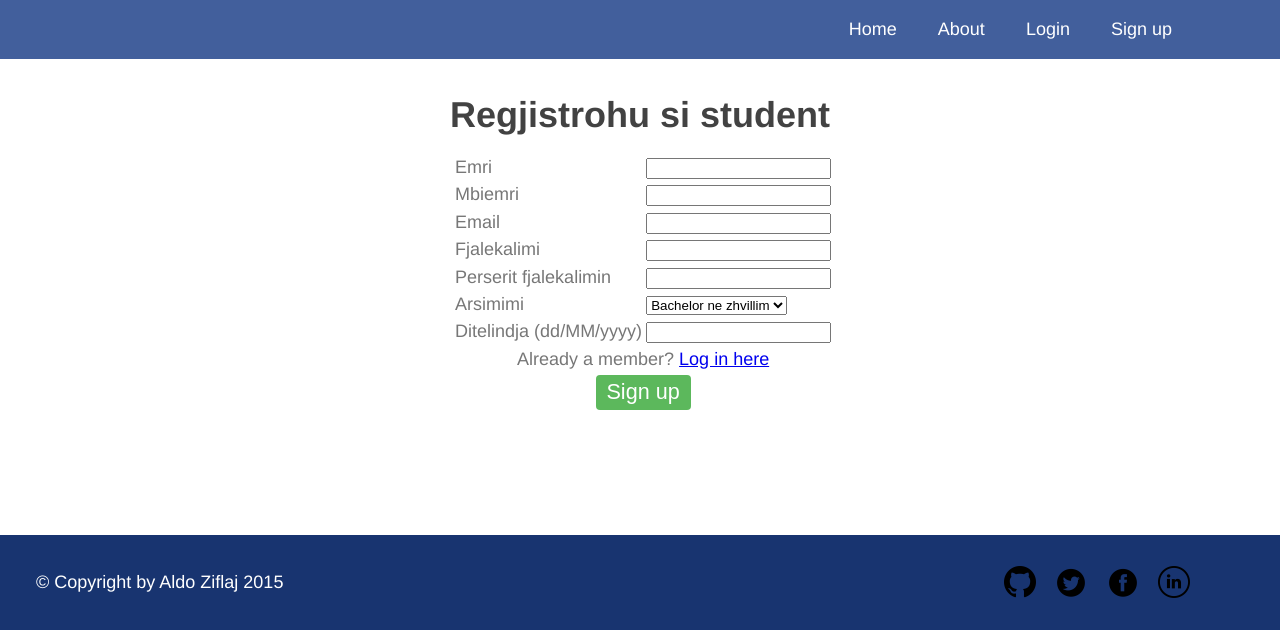
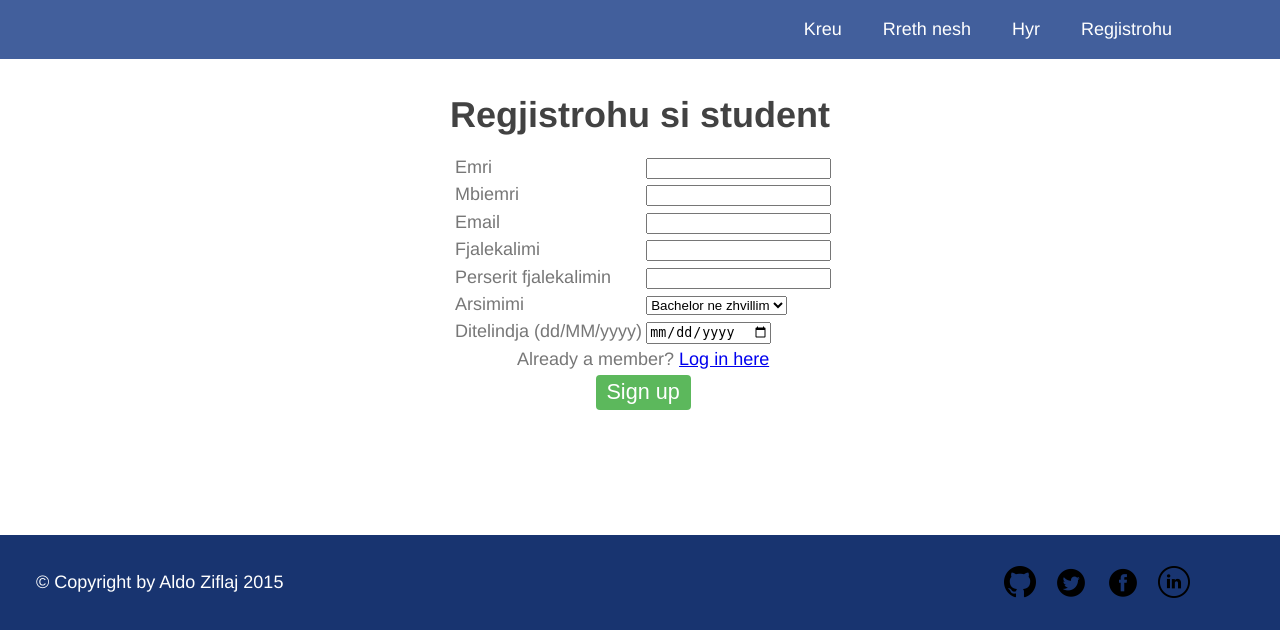
Before and after one commit to aziflaj/upt-web-dev, a PHP site: page /signup.php in a window 1280 px wide. Shown: the top 630 px of the page. Run offline with PHP 8.4, Linux system fonts and the light colour scheme.

Commit message:
validate date

```diff
--- a/public/includes/header.php
+++ b/public/includes/header.php
@@ -9,21 +9,23 @@
     <link rel="stylesheet" href="assets/css/theme.css">
     <link rel="stylesheet" href="assets/css/layout.css">
     <link rel="stylesheet" href="assets/css/modules.css">
+
+    <script src="assets/js/utils.js" charset="utf-8"></script>
   </head>
   <body>
     <div class="row header">
       <ul class="header-links">
         <li>
-          <a href="/">Home</a>
+          <a href="/">Kreu</a>
         </li>
         <li>
-          <a href="">About</a>
+          <a href="">Rreth nesh</a>
         </li>
         <li>
-          <a href="login.php">Login</a>
+          <a href="login.php">Hyr</a>
         </li>
         <li>
-          <a href="signup.php">Sign up</a>
+          <a href="signup.php">Regjistrohu</a>
         </li>
       </ul>
     </div>
--- a/public/signup.php
+++ b/public/signup.php
@@ -8,6 +8,7 @@ if (isset($_SESSION['id'])) {
 ?>
 
 <?php include('includes/header.php') ?>
+<script src="assets/js/signup.js" charset="utf-8"></script>
 
 <div class="row container-wide content signup">
   <h1>Regjistrohu si student</h1>
@@ -55,7 +56,12 @@ if (isset($_SESSION['id'])) {
 
           <tr>
             <td>Ditelindja (dd/MM/yyyy)</td>
-            <td><input type="text" name="dob"></td>
+            <td>
+              <input type="date" name="dob" id="signup_dob" oninput="validateDate()">
+            </td>
+            <td>
+              <span id="invalid_date_msg" style="visibility: hidden; color: red; font-size: 12px">invalid date</span>
+            </td>
           </tr>
 
           <tr style="text-align: center;">
@@ -66,7 +72,7 @@ if (isset($_SESSION['id'])) {
 
           <tr style="text-align: center;">
             <td colspan="2">
-              <input type="submit" class="btn btn-success btn-md" value="Sign up">
+              <input type="submit" id="signup_submit" class="btn btn-success btn-md" value="Sign up">
             </td>
           </tr>
         </tbody>
```
Also changed, not shown: public/assets/js/app.js (deleted), public/assets/js/signup.js (added), public/assets/js/utils.js (added).
